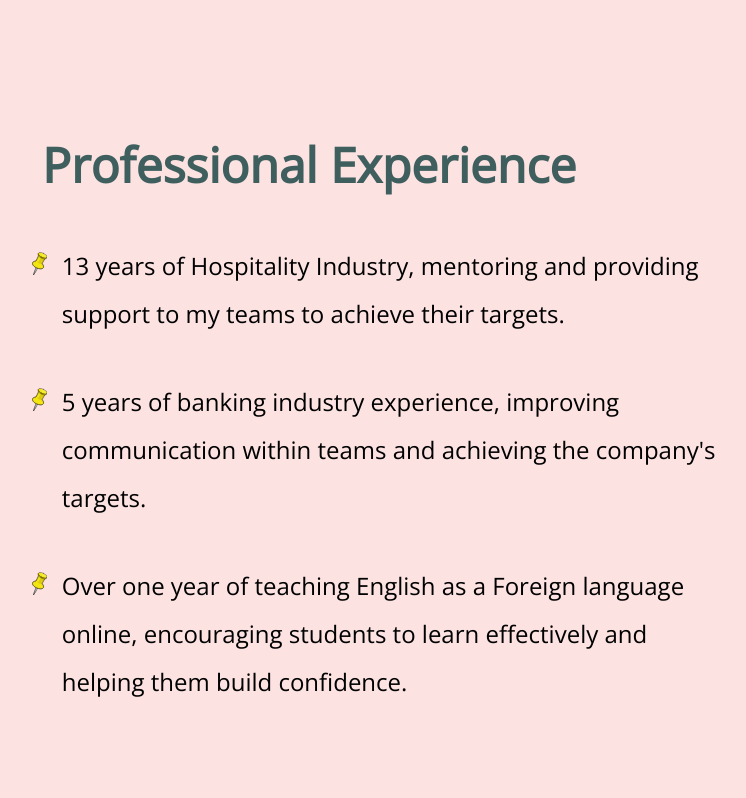
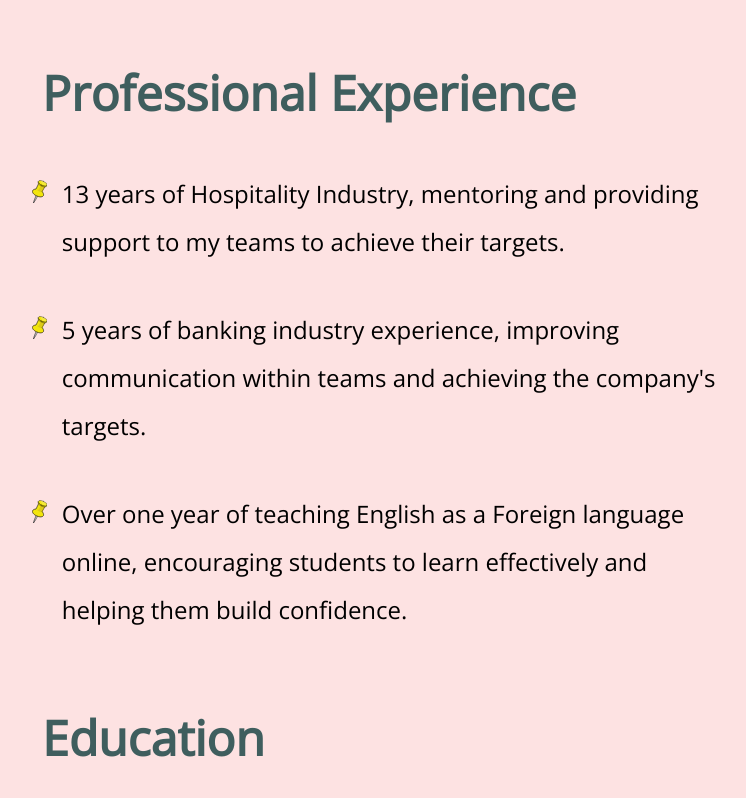
Before and after one commit to haditedi/learnenglish, a Gatsby site: page /about in a window 1280 px wide. Shown: the part 842-1640 px from the top of the page, without its empty margins (62-808 px from the left). Built offline with nearby package versions, Linux system fonts and the light colour scheme; Gatsby itself is replaced by a stand-in of ours.

Commit message:
add class to h1 -ABOUT

```diff
--- a/src/pages/about.js
+++ b/src/pages/about.js
@@ -38,7 +38,7 @@ const AboutPage = () => {
           </li>
         </ul>
 
-        <h1 style={{ marginTop: "7rem" }}>Professional Experience</h1>
+        <h1 className={classes.mTop}>Professional Experience</h1>
 
         <ul className={classes.bullet}>
           <li>
@@ -62,7 +62,7 @@ const AboutPage = () => {
           </li>
         </ul>
 
-        <h1 style={{ marginTop: "7rem" }}>Education</h1>
+        <h1 className={classes.mTop}>Education</h1>
 
         <ul className={classes.bullet}>
           <li>
--- a/src/pages/about.module.css
+++ b/src/pages/about.module.css
@@ -12,6 +12,9 @@
   background-image: url("../images/back-about.svg");
   background-repeat: no-repeat;
   background-size: contain;
+}
+.mTop {
+  margin-top: 40px;
 }
 
 .aboutPara {
```
